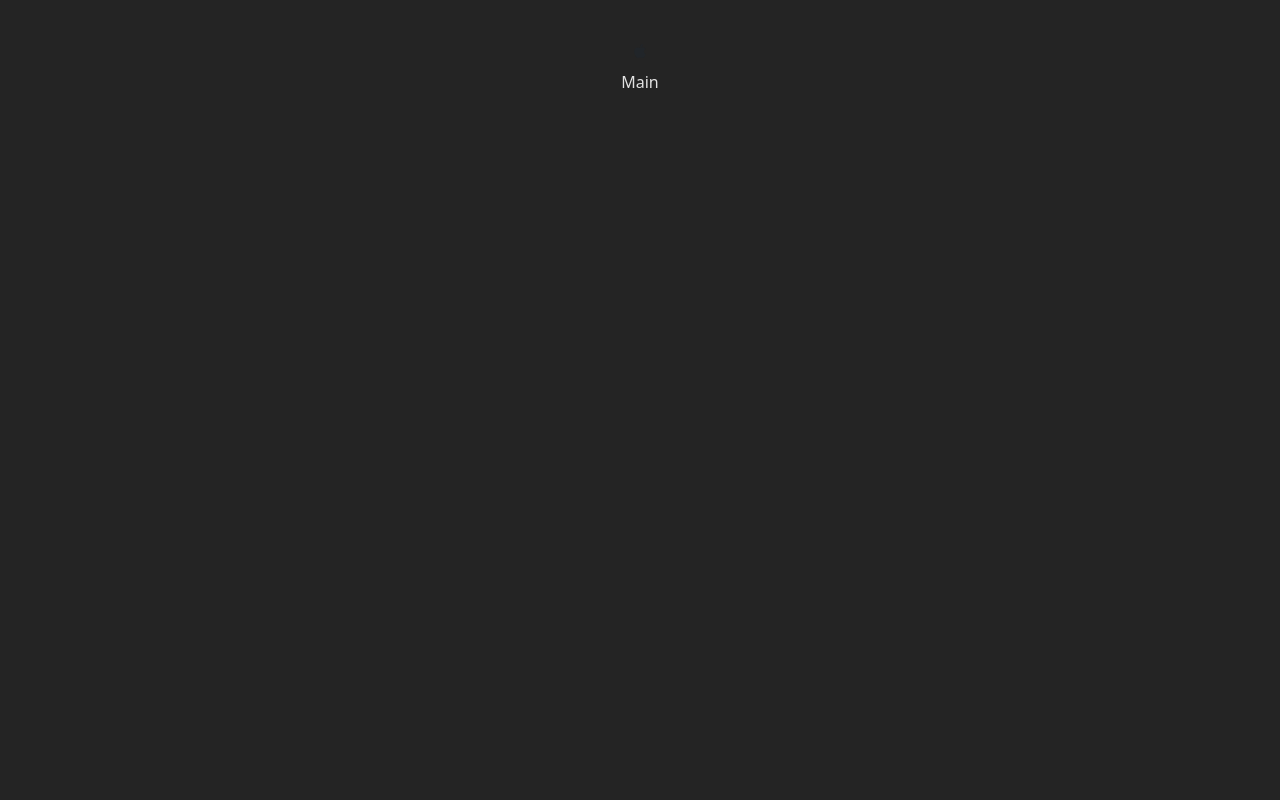
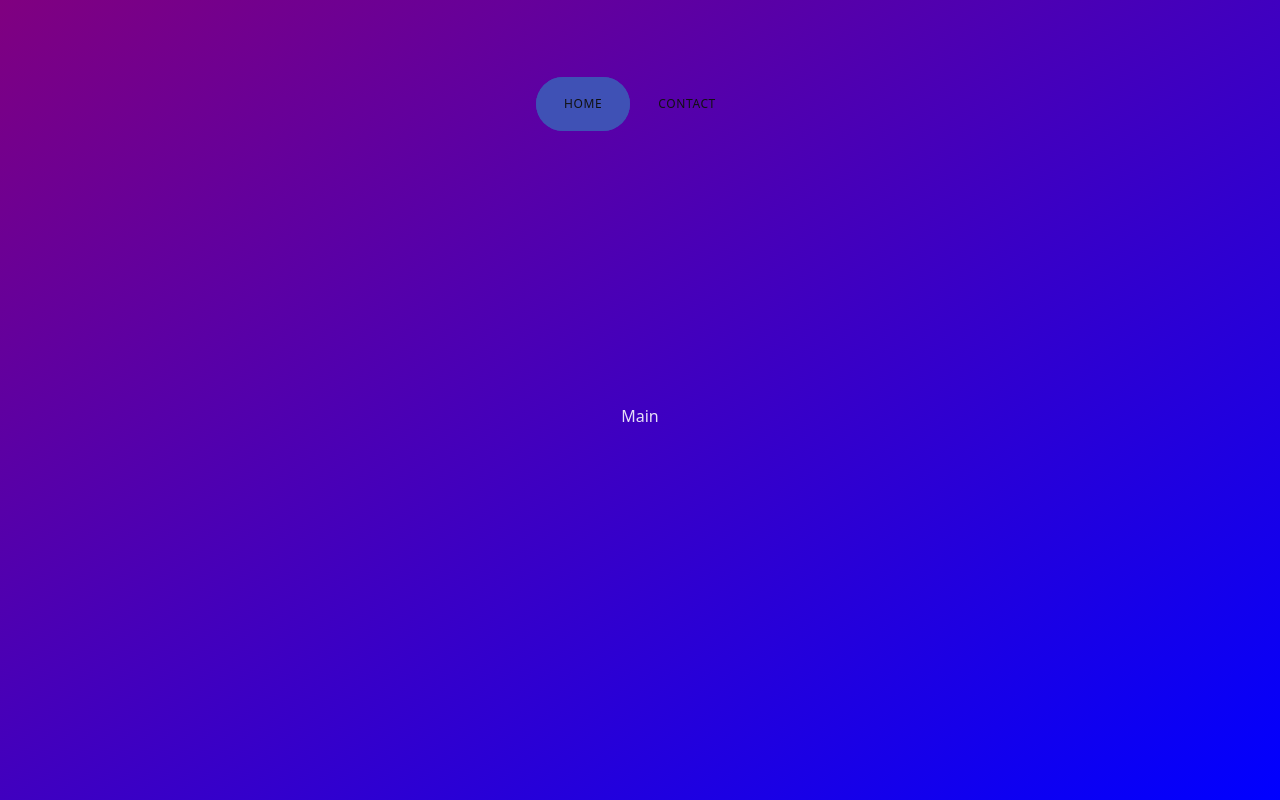
Before and after one commit to KSing13/portfolio, a React (Vite) app: page / in a window 1280 px wide. Built offline with nearby package versions, Linux system fonts and the light colour scheme.

Commit message:
Main - Updated Menu Design

```diff
--- a/package.json
+++ b/package.json
@@ -16,6 +16,7 @@
     "@fortawesome/react-fontawesome": "^0.2.0",
     "@types/react-fontawesome": "^1.6.5",
     "bootstrap": "^5.2.3",
+    "gsap": "^3.11.5",
     "react": "^18.2.0",
     "react-dom": "^18.2.0"
   },
--- a/src/App.tsx
+++ b/src/App.tsx
@@ -1,21 +1,20 @@
 import { ReactNode, useState } from 'react';
 import './css/App.css';
-import Header from './modules/Header';
 import Menu from './modules/Menu';
 
 interface Props {
     children: ReactNode;
-    idActive: string;
 }
 
-const App = ( {idActive, children} : Props) => {
-    const [navVisibility, setNavVisibility] = useState(false);
-
+const App = ( {children} : Props) => {
     return (
         <div>
-            <Header onClick={() => setNavVisibility(true)}></Header>
-            { navVisibility && <Menu onClose={() => setNavVisibility(false)} setActive={idActive}></Menu> }
-            { children }
+            <div className='header-custom'>
+                <Menu/>
+            </div>
+            <div className='content-custom'>
+                { children }
+            </div>
         </div>
     )
 }
--- a/src/components/Button.tsx
+++ b/src/components/Button.tsx
@@ -1,14 +1,9 @@
 import { ReactNode } from 'react';
-import { library } from '@fortawesome/fontawesome-svg-core';
-import { fab } from '@fortawesome/free-brands-svg-icons';
-// import { faCheckSquare, faCoffee } from '@fortawesome/free-solid-svg-icons';
-
-library.add(fab);
 
 interface Props {
     children?: ReactNode; //? = optional
     onClick: () => void;
-    colour?: 'primary' | 'secondary' | 'success' | 'danger' | 'warning' | 'info' | 'light' | 'dark' | 'link' | 'nav'; //? = optional
+    colour?: 'primary' | 'secondary' | 'success' | 'danger' | 'warning' | 'info' | 'light' | 'dark' | 'link' | 'menu';
 }
 
 const Button = ( {children, onClick, colour='primary'} : Props) => {
--- a/src/css/App.css
+++ b/src/css/App.css
@@ -1,12 +1,60 @@
 #root {
-  margin: 0 auto;
+  margin: 0;
   padding: 2rem;
   text-align: center;
   color-scheme: light dark;
   color: rgba(255, 255, 255, 0.87);
-  background-color: #242424;
 }
 
-.btn-nav {
-  color: rgba(255, 255, 255, 0.87);
+/* Header */
+.header-custom {
+  display: flex;
+  justify-content: right;
 }
+
+/* Content */
+.content-custom {
+  min-height: 60vh;
+  margin: 0;
+  display: flex;
+  justify-content: center;
+  flex-direction: column;
+}
+
+/* Menu */
+.menu {
+  display: flex;
+  justify-content: space-between;
+  position: relative;
+  z-index: 1;
+  padding: 20px;
+  max-width: 800px;
+  margin: 20px auto;
+
+  @media (max-width: 650px) {
+    flex-direction: column;
+    align-items: center;
+  }
+}
+.menu .item {
+  padding: 18px 28px;
+  cursor: pointer;
+  transition: color .3s ease-out;
+  text-decoration: none;
+  color: #111;
+  letter-spacing: 0.05em;
+  text-transform: uppercase;
+  font-size: 12px;
+  margin: 5px 0;
+}
+.menu .item .active {
+  color: #fff;
+}
+
+.menu .indicator {
+  position: absolute;
+  top: 0;
+  left: 0;
+  z-index: -1;
+  border-radius: 30px;
+}
--- a/src/css/index.css
+++ b/src/css/index.css
@@ -14,77 +14,11 @@
   -webkit-text-size-adjust: 100%;
 }
 
-.lg-flex {
-  display: flex;
-  flex-direction: row;
-  flex-wrap: nowrap;
-  align-content: center;
-  justify-content: center;
-  align-items: center;
-}
-
-.lg-flex .lg-i-custom-1 {
-  padding: 2em;
-  will-change: filter;
-  transition: filter 300ms;
-}
-.lg-flex .lg-i-custom-1:hover {
-  filter: drop-shadow(0 0 2em #646cffaa);
-}
-.lg-flex .lg-i-custom-1.react:hover {
-  filter: drop-shadow(0 0 2em #61dafbaa);
-}
-
-/* @keyframes logo-spin {
-  from {
-    transform: rotate(0deg);
-  }
-  to {
-    transform: rotate(360deg);
-  }
-}
-
-@media (prefers-reduced-motion: no-preference) {
-  a:nth-of-type(2) .logo {
-    animation: logo-spin infinite 20s linear;
-  }
-}
-*/
-
-/* button {
-  border-radius: 8px;
-  border: 1px solid transparent;
-  padding: 0.6em 1.2em;
-  font-size: 1em;
-  font-weight: 500;
-  font-family: inherit;
-  background-color: #1a1a1a;
-  cursor: pointer;
-  transition: border-color 0.25s;
-}
-button:hover {
-  border-color: #646cff;
-}
-button:focus,
-button:focus-visible {
-  outline: 4px auto -webkit-focus-ring-color;
-} */
-
-/* a {
-  font-weight: 500;
-  color: #646cff;
-  text-decoration: inherit;
-}
-a:hover {
-  color: #535bf2;
-}
-
 body {
   margin: 0;
-  display: flex;
-  place-items: center;
   min-width: 320px;
   min-height: 100vh;
+  background-image: linear-gradient(to bottom right, purple, blue);
 }
 
 h1 {
@@ -92,15 +26,32 @@ h1 {
   line-height: 1.1;
 }
 
-@media (prefers-color-scheme: light) {
-  :root {
-    color: #213547;
-    background-color: #ffffff;
-  }
-  a:hover {
-    color: #747bff;
-  }
-  button {
-    background-color: #f9f9f9;
-  }
-} */
+button {
+  cursor: pointer;
+}
+
+.dv-flex {
+  display: flex;
+  flex-wrap: wrap;
+  justify-content: center;
+  padding-top: 2em;
+}
+.dv-flex .dv-flex-content {
+  padding: 2em;
+  will-change: filter;
+  transition: filter 300ms;
+}
+.dv-flex .dv-flex-content:hover {
+  filter: drop-shadow(0 0 2em #000000);
+}
+.dv-flex .dv-flex-content.react:hover {
+  filter: drop-shadow(0 0 2em #000000);
+}
+.dv-flex .dv-flex-content a {
+  font-weight: 500;
+  color: #ffffffde;
+  text-decoration: inherit;
+}
+.dv-flex .dv-flex-content a:hover {
+  color: #ffffffde;
+}
--- a/src/main.tsx
+++ b/src/main.tsx
@@ -6,6 +6,6 @@ import 'bootstrap/dist/css/bootstrap.css';
 
 ReactDOM.createRoot(document.getElementById('root') as HTMLElement).render(
     <React.StrictMode>
-        <App idActive="home">Main</App>
+        <App>Main</App>
     </React.StrictMode>,
 )
--- a/src/modules/Header.tsx
+++ /dev/null
@@ -1,18 +0,0 @@
-import Button from '../components/Button';
-import { FontAwesomeIcon } from '@fortawesome/react-fontawesome';
-
-interface Props {
-    onClick: () => void;
-}
-
-const Header = ( {onClick} : Props) => {
-    return (
-        <div>
-            <header className=''>
-                <Button onClick={ onClick } colour="nav"><FontAwesomeIcon icon={['fab', 'apple']} /></Button>
-            </header>
-        </div>
-    )
-}
-
-export default Header;
--- a/src/modules/Menu.tsx
+++ b/src/modules/Menu.tsx
@@ -1,45 +1,88 @@
-import { Fragment, useState } from "react";
-import Button from '../components/Button';
-import { FontAwesomeIcon } from '@fortawesome/react-fontawesome';
+import React, { useRef, useState, useEffect, createRef } from "react";
+import { gsap } from "gsap";
 
-interface Props {
-    setActive: string;
-    onClose: () => void;
-}
-
-let items = [{
+const items = [{
                     id: "home",
                     name: "Home",
-                url: "main.html"
+                    href: "index.html",
+                    colour: "#3f51b5"
                 },
                 {
                     id: "contact",
                     name: "Contact",
-                url: "contact.html"
+                    href: "contact.html",
+                    colour: "#9c27b0"
                 }];
 
-const Menu = ( {setActive, onClose} : Props ) => {
+const Menu = () => {
+    const $root = useRef();
+    const $indicator1 = useRef();
+    const $indicator2 = useRef();
+    const $items = useRef(items.map(createRef));
+    const [ active, setActive ] = useState(0);
+
+    const animate = () => {
+        const menuOffset = $root.current.getBoundingClientRect();
+        const activeItem = $items.current[active].current;
+        const { width, height, top, left } = activeItem.getBoundingClientRect();
+
+        const settings = {
+          x: left - menuOffset.x,
+          y: top - menuOffset.y,
+          width: width,
+          height: height,
+          backgroundColor: items[active].colour,
+          ease: 'elastic.out(.7, .7)',
+          duration: .8
+        }
+
+        gsap.to($indicator1.current, {
+          ...settings,
+        })
+
+        gsap.to($indicator2.current, {
+          ...settings,
+          duration: 1
+        })
+      }
+
+      useEffect(() => {
+        animate()
+        window.addEventListener('resize', animate)
+
+        return (() => {
+          window.removeEventListener('resize', animate)
+        })
+      }, [active])
+
     return (
-        <nav className="navbar navbar-expand-lg bg-custom">
-            <div className="container-fluid">
-                <a className="navbar-brand" href="#">Navbar</a>
-                <div className="collapse navbar-collapse" id="navbarContent">
-                    <div className="navbar-nav">
-                        <ul className="list-group">
+        <div
+            ref={$root}
+            className="menu"
+        >
             {items.map((item, index) => (
-                                <li key={ item.id } className="list-group-item">
-                                    <a className={ "nav-link " + setActive } href={ item.url }>{ item.name }</a>
-                                </li>
+                <a
+                    key={ item.id }
+                    ref={ $items.current[index] }
+                    className={ `item ${active === index ? 'active' : ''}` }
+                    onMouseEnter={() => {
+                        setActive(index)
+                    }}
+                    href={ item.href }
+                >
+                    { item.name }
+                </a>
             ))}
-                        </ul>
+
+            <div
+                ref={$indicator1}
+                className="indicator"
+            />
+            <div
+                ref={$indicator2}
+                className="indicator"
+            />
         </div>
-                </div>
-
-                <button className="navbar-toggler" type="button" data-bs-toggle="collapse" data-bs-target="#navbarContent" aria-controls="navbarContent" aria-expanded="false" aria-label="Toggle Navigation Bar" onClick={ onClose }>
-                    <span className="navbar-toggler-icon"></span>
-                </button>
-            </div>
-        </nav>
     )
 }
 
```
Also changed, not shown: src/contact.tsx (+29 -28 lines), 1 other file (tests, documents, lock files or other folders). Lines whose indentation alone changed are shown as unchanged.
